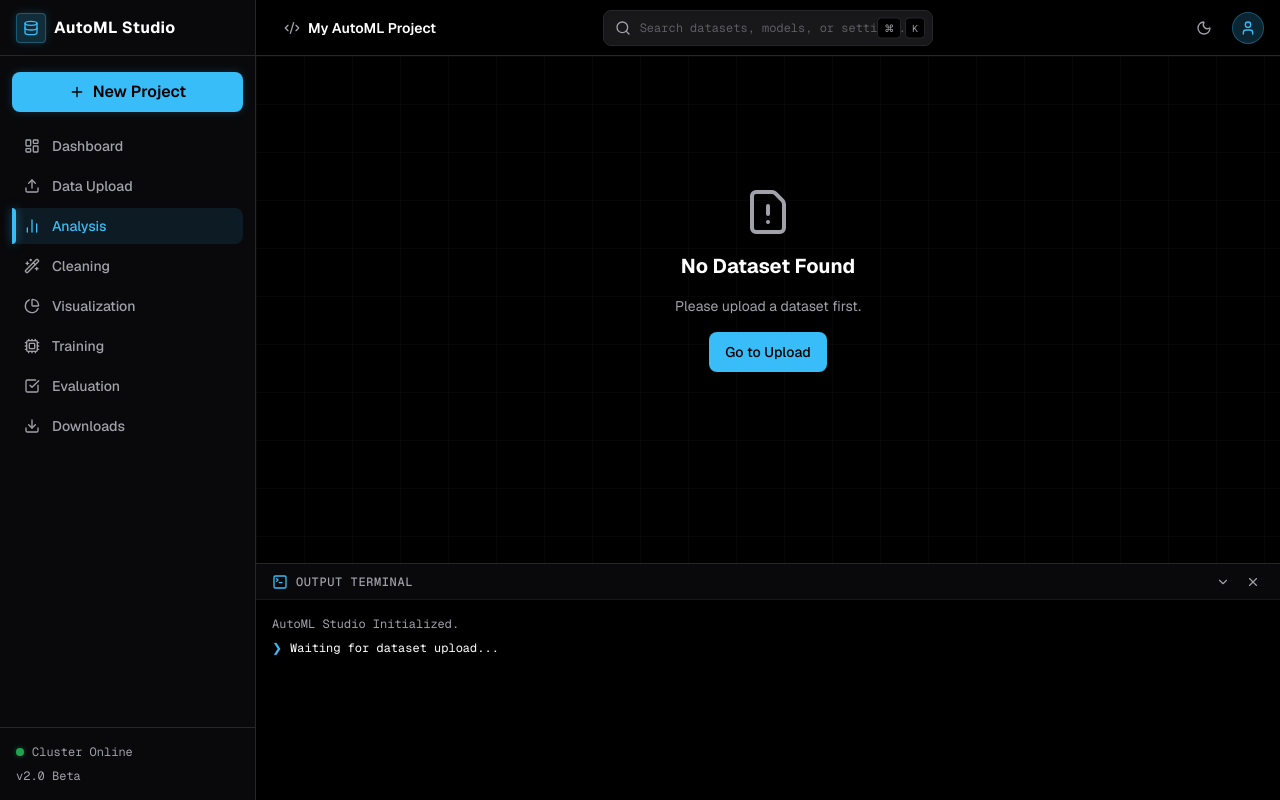
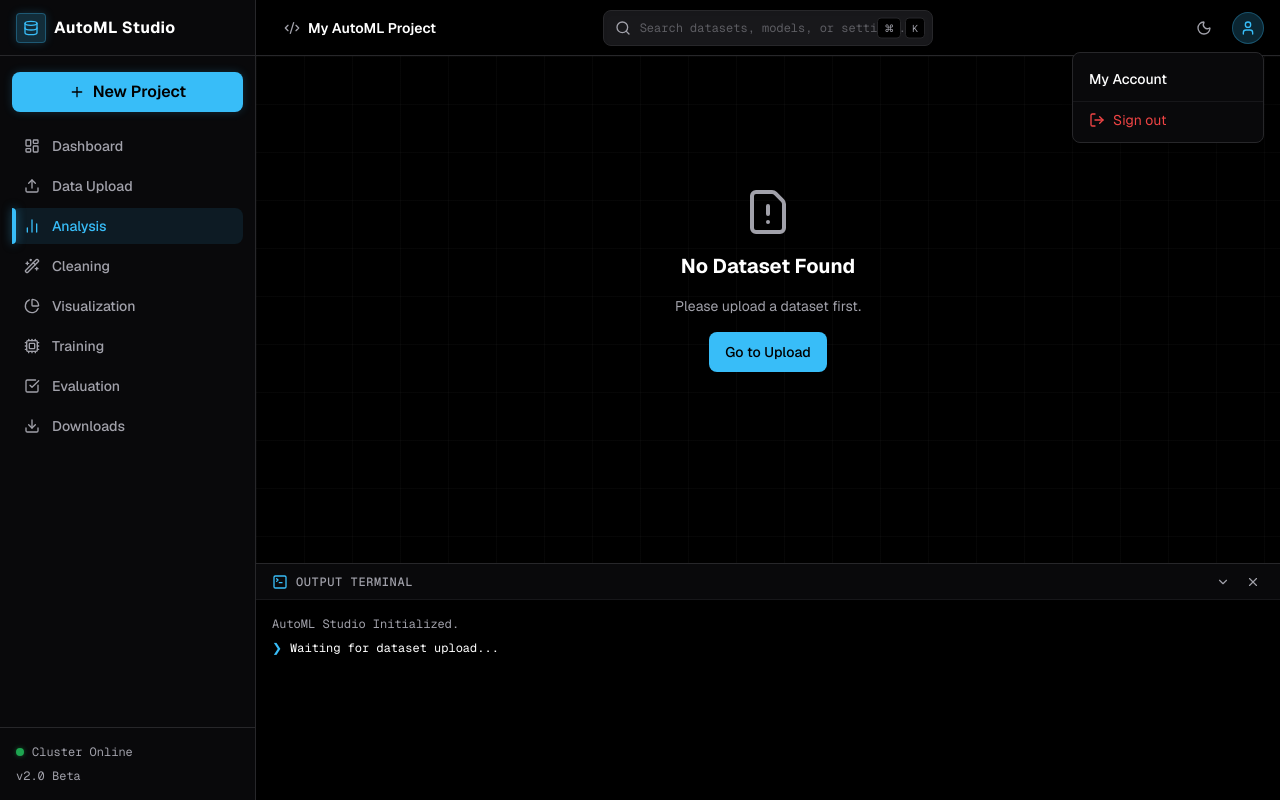
Before and after one commit to punit1703/AutoML-Studio, a Next.js app in the folder frontend/: page /studio/analysis in a window 1280 px wide. Both pictures are taken after a click on the button 1248 px from the left and 27 px from the top of the page. Built offline with nearby package versions, Linux system fonts and the light colour scheme.

Commit message:
add profile dropdown menu and logout functionality

```diff
--- a/frontend/components/studio/top-navbar.tsx
+++ b/frontend/components/studio/top-navbar.tsx
@@ -2,7 +2,7 @@
 
 import * as React from "react";
 import { useState } from "react";
-import { Search, User, Moon, Code2, Save, X, Loader2, CheckCircle2 } from "lucide-react";
+import { Search, User, Moon, Code2, Save, X, Loader2, CheckCircle2, LogOut } from "lucide-react";
 import { Input } from "@/components/ui/input";
 import { useAppContext } from "@/context/AppContext";
 import api from "@/lib/api";
@@ -17,6 +17,18 @@
   const [projectName, setProjectName] = useState("My AutoML Project");
   const [saving, setSaving] = useState(false);
   const [datasets, setDatasets] = useState<any[]>([]);
+  const [showProfileMenu, setShowProfileMenu] = useState(false);
+
+  // Close profile menu when clicking outside
+  React.useEffect(() => {
+    const handleClickOutside = (e: MouseEvent) => {
+      if (showProfileMenu) {
+        setShowProfileMenu(false);
+      }
+    };
+    document.addEventListener("click", handleClickOutside);
+    return () => document.removeEventListener("click", handleClickOutside);
+  }, [showProfileMenu]);
 
   React.useEffect(() => {
     if (projectId) {
@@ -43,6 +55,14 @@
       alert("Failed to save project.");
     } finally {
       setSaving(false);
+    }
+  };
+
+  const handleLogout = () => {
+    if (typeof window !== 'undefined') {
+      localStorage.removeItem('access_token');
+      localStorage.removeItem('refresh_token');
+      window.location.href = '/login';
     }
   };
 
@@ -127,10 +147,39 @@
 
           <ThemeToggle />
 
-          {/* Profile Avatar */}
-          <button className="w-8 h-8 rounded-full bg-primary/20 border border-primary/30 flex items-center justify-center text-primary hover:shadow-[0_0_10px_rgba(56,189,248,0.3)] transition-all">
-            <User className="w-4 h-4" />
-          </button>
+          {/* Profile Avatar & Dropdown */}
+          <div className="relative">
+            <button
+              onClick={(e) => { e.stopPropagation(); setShowProfileMenu(!showProfileMenu); }}
+              className="w-8 h-8 rounded-full bg-primary/20 border border-primary/30 flex items-center justify-center text-primary hover:shadow-[0_0_10px_rgba(56,189,248,0.3)] transition-all"
+            >
+              <User className="w-4 h-4" />
+            </button>
+
+            <AnimatePresence>
+              {showProfileMenu && (
+                <motion.div
+                  initial={{ opacity: 0, y: 10, scale: 0.95 }}
+                  animate={{ opacity: 1, y: 0, scale: 1 }}
+                  exit={{ opacity: 0, y: 10, scale: 0.95 }}
+                  transition={{ duration: 0.15 }}
+                  className="absolute right-0 mt-2 w-48 bg-card border border-border rounded-md shadow-lg py-1 z-50 overflow-hidden"
+                  onClick={(e) => e.stopPropagation()}
+                >
+                  <div className="px-4 py-3 border-b border-border/50">
+                    <p className="text-sm font-medium text-foreground">My Account</p>
+                  </div>
+                  <button
+                    onClick={handleLogout}
+                    className="w-full flex items-center gap-2 px-4 py-2 text-sm text-error hover:bg-error/10 transition-colors"
+                  >
+                    <LogOut className="w-4 h-4" />
+                    Sign out
+                  </button>
+                </motion.div>
+              )}
+            </AnimatePresence>
+          </div>
         </div>
       </header>
 
```
